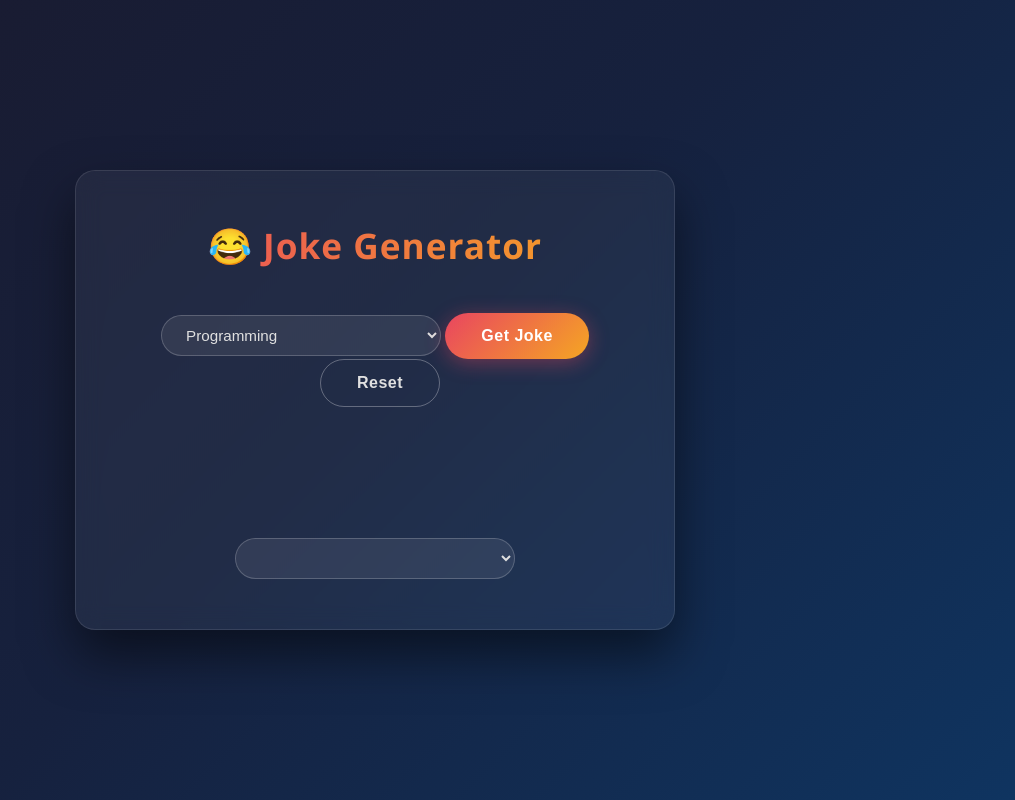
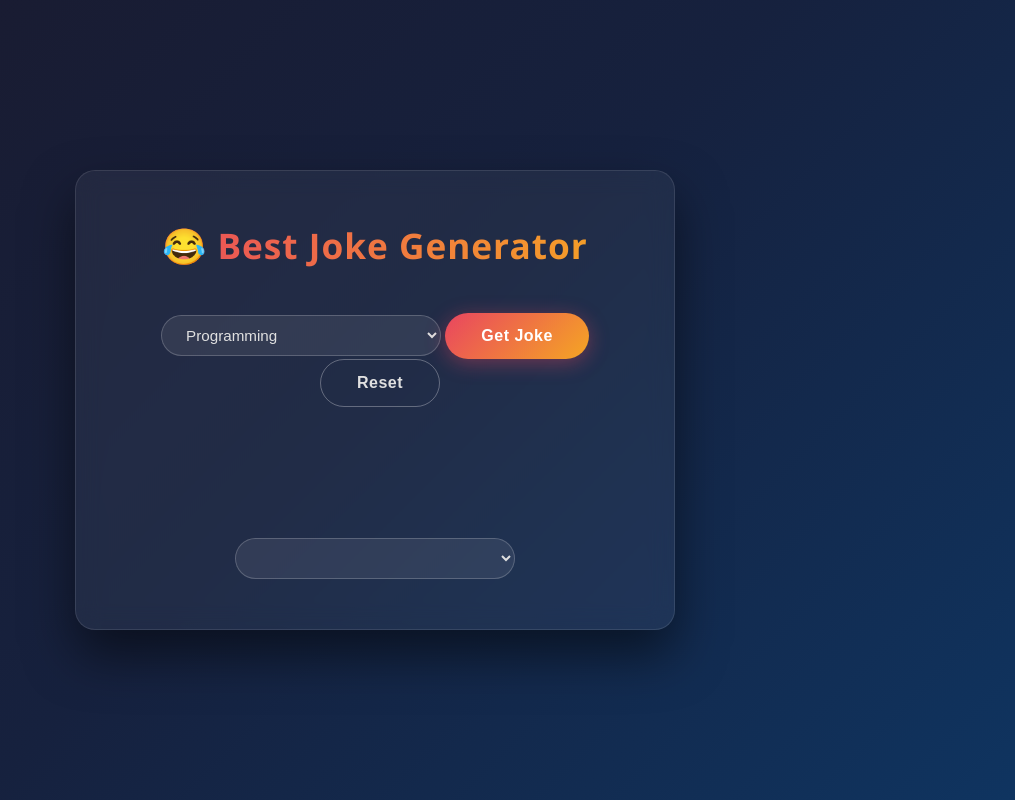
Before and after one commit to ggencas2/joke-generator, a plain HTML site: page index.html in a window 1280 px wide. Shown: the whole page, without its empty margins (265-1280 px from the left). Drawn offline with Linux system fonts and the light colour scheme.

Commit message:
Update title on main

```diff
--- a/index.html
+++ b/index.html
@@ -149,7 +149,7 @@
 </head>
 <body>
   <div class="container">
-    <h1>Joke Generator</h1>
+    <h1>Best Joke Generator</h1>
     <select id="category">
       <option value="Programming">Programming</option>
       <option value="Misc">Miscellaneous</option>
```
